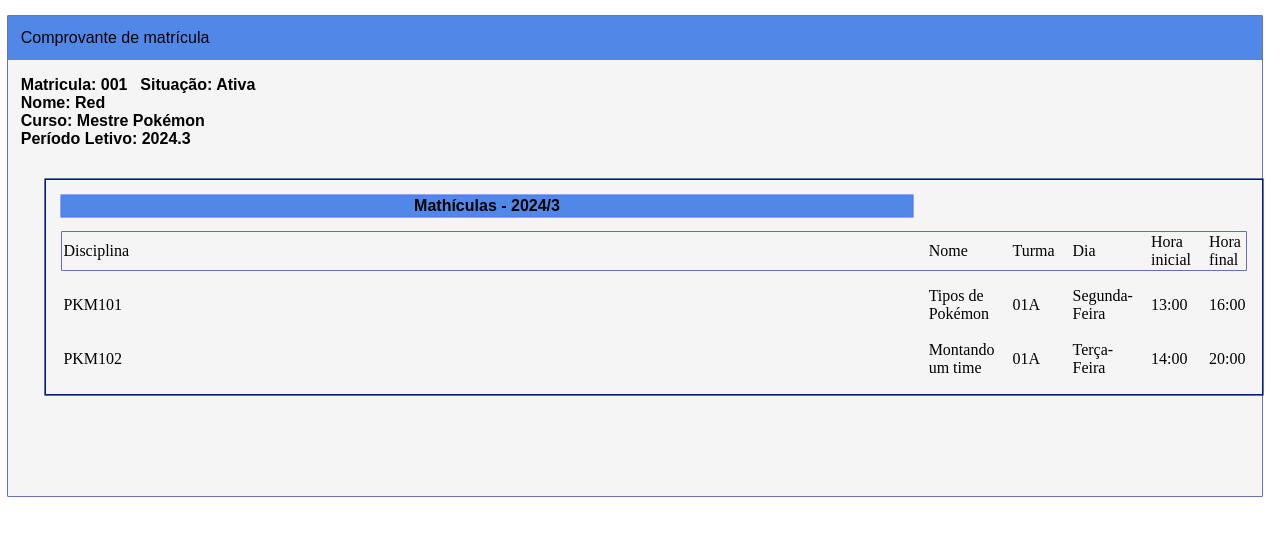
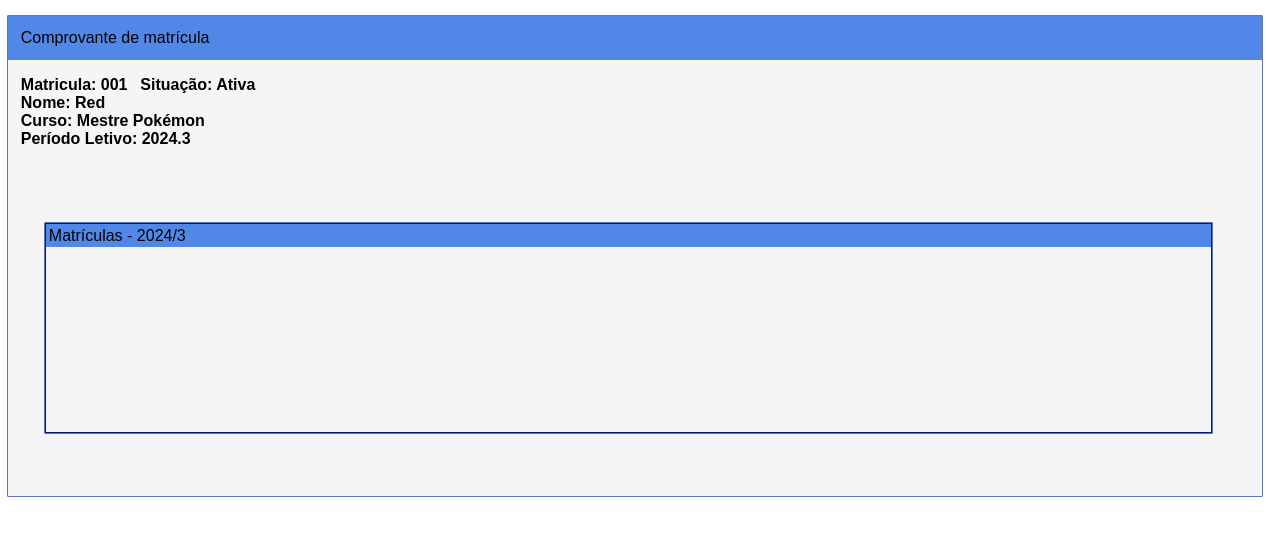
Before and after one commit to ufjf-dcc207/ufjf-dcc207-2024-3-a-atv02-0pedrobonfa, a React (Vite) app: page / in a window 1280 px wide. Shown: the top 536 px of the page. Built offline with nearby package versions, Linux system fonts and the light colour scheme.

Commit message:
ajusta caixa de matrículas (html e css)

```diff
--- a/src/Matricula.css
+++ b/src/Matricula.css
@@ -4,17 +4,18 @@
 
 }
 .innerTitle{
-    width: 100%;
+    width: 90.6vw;
+    padding: 0.19vw;
     background-color: rgb(81, 136, 232);
     font-size: 2vh;
     font-family: Arial, Helvetica, sans-serif;
     margin-top: 6vw;
-    margin-left: 3vw;
-    box-shadow:0 0 0 0.2vh rgb(85, 119, 255);
 }
 
 #tabela{
     margin-top: 4vh;
+    margin-right: 4.02vw;
+    height: 26vh;
     margin-left: 3vw;
     border-spacing: 2vh;
     box-shadow:0 0 0 0.2vh rgb(2, 28, 128); /*cor da margem*/
--- a/src/Matricula.tsx
+++ b/src/Matricula.tsx
@@ -4,33 +4,10 @@
   return (
     <>
         <div className="innerBox">
-            <table id="tabela">
-            <th className='innerTitle'>Mathículas - 2024/3</th>
-                <tr id="TabTitulos">
-                    <td>Disciplina</td>
-                    <td>Nome</td>
-                    <td>Turma</td>
-                    <td>Dia</td>
-                    <td>Hora inicial</td>
-                    <td>Hora final</td>
-                </tr>
-                <tr>
-                    <td>PKM101</td>
-                    <td>Tipos de Pokémon</td>
-                    <td>01A</td>
-                    <td>Segunda-Feira</td>
-                    <td>13:00</td>
-                    <td>16:00</td>
-                </tr>
-                <tr>
-                    <td>PKM102</td>
-                    <td>Montando um time</td>
-                    <td>01A</td>
-                    <td>Terça-Feira</td>
-                    <td>14:00</td>
-                    <td>20:00</td>
-                </tr>
-            </table>
+            <div id="tabela">
+            <div className='innerTitle'>Matrículas - 2024/3</div>
+
+            </div>
         </div>
     </>
   )
```
